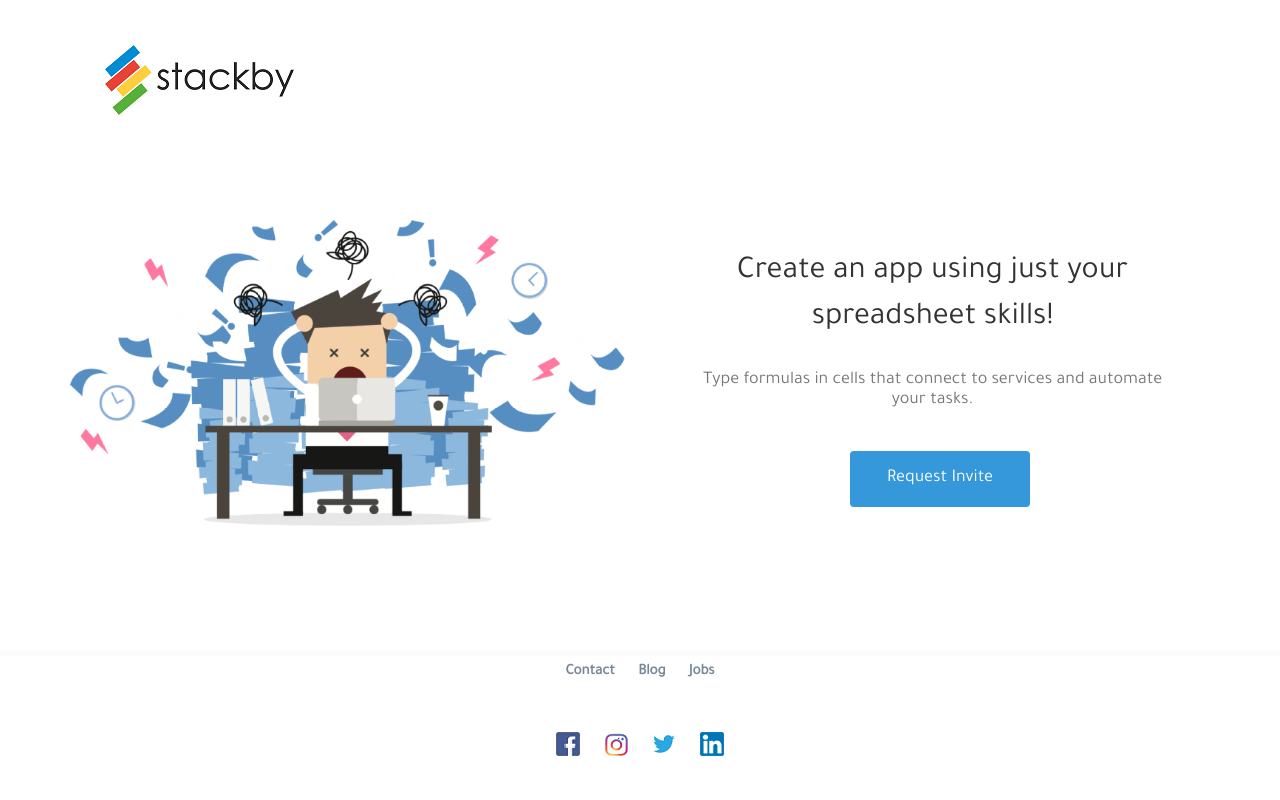
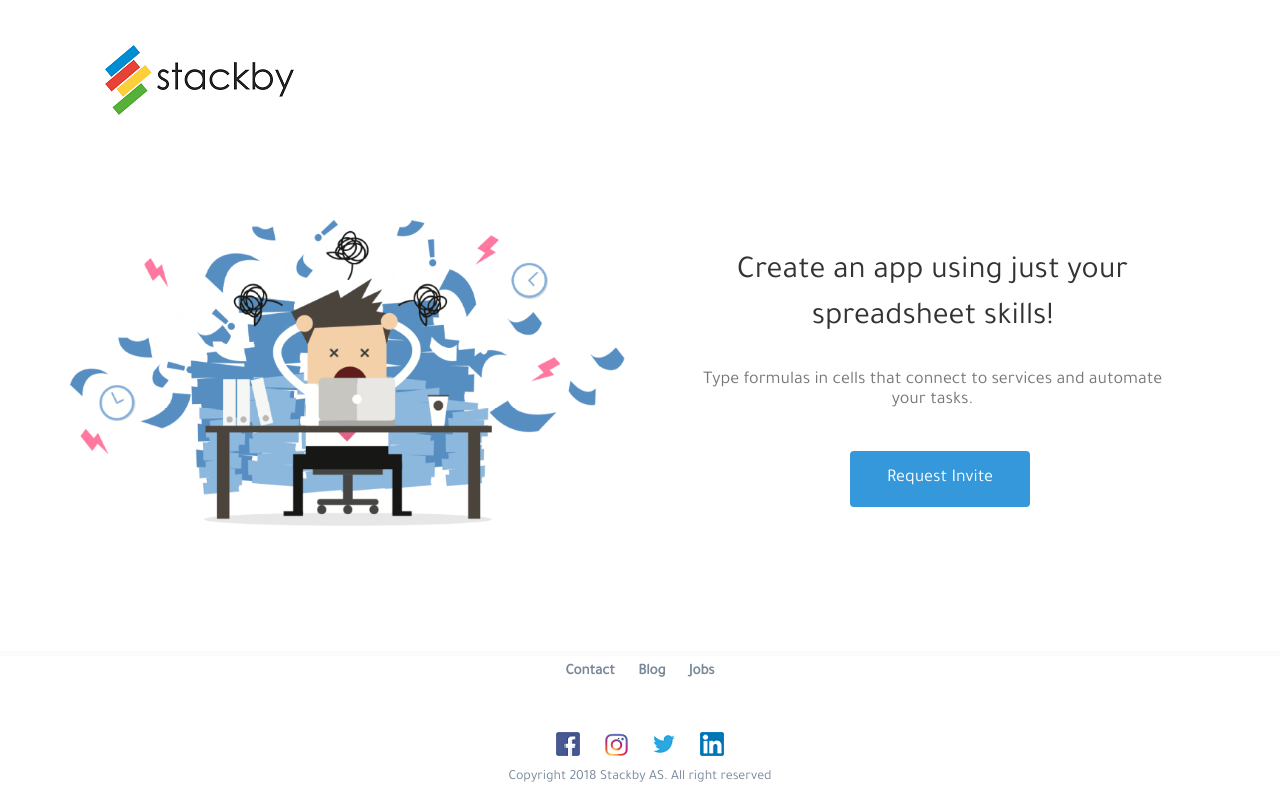
Before and after one commit to ZeroCool00/Stackby-Website, a plain HTML site: page index.html in a window 1280 px wide. Drawn offline with Linux system fonts and the light colour scheme.

Commit message:
Add copyright

```diff
--- a/index.html
+++ b/index.html
@@ -114,6 +114,7 @@
 							<div class="col-sm-3 footer-blocks"></div>
           </div>
 			</div>
+			<p>Copyright 2018 Stackby AS. All right reserved</p>
 		</footer>
     <script src="js/bootstrap.min.js" type="text/javascript"></script>
 </body>
```
